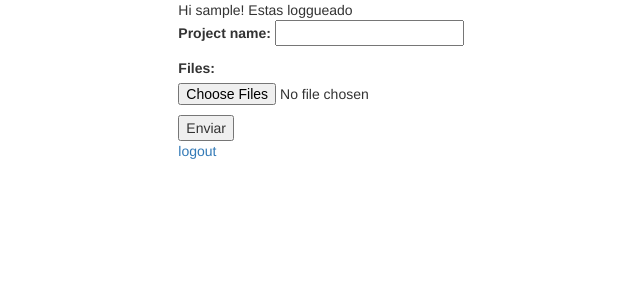
After one commit to Ax-Angel/Geco3.0, a Django app: page /dashboard/upload_document/ in a window 1280 px wide. The commit adds this page. Shown: the top 300 px of the page, without its empty margins (50-690 px from the left). Run offline with Django 3.2, Linux system fonts and the light colour scheme; the visitor is signed in with stand-in values (Sample User, id 1); some libraries are stand-ins or nearby versions.

Commit message:
ya hay subida de archivos

```diff
--- a/GECO/GECO/urls.py
+++ b/GECO/GECO/urls.py
@@ -26,4 +26,6 @@ urlpatterns = [
     path('dashboard/create_project/', normal_project_view, name = 'create_project'),
     path('dashboard/add_collaborator/', add_collaborator_view, name = 'add_collaborator'),
     path('list_user_projects/', list_user_projects_view, name = 'list_user_proyects'),
+    path('dashboard/upload_document/', document_view.as_view(), name = 'document'),
+
 ]
--- /dev/null
+++ b/GECO/Templates/document_form.html
@@ -0,0 +1,16 @@
+{% extends "base_generic.html" %}
+
+{% block content %}
+{% if user.is_authenticated %}
+Hi {{ user.username }}!
+Estas loggueado
+
+<form method="post" enctype="multipart/form-data" method="post">
+  {% csrf_token %}
+  {{ form.as_p }}
+  <button type="submit">Enviar</button>
+</form>
+
+<p><a href="{% url 'logout' %}">logout</a></p>
+{% endif %}
+{% endblock %}
--- a/GECO/Templates/user_dashboard.html
+++ b/GECO/Templates/user_dashboard.html
@@ -10,10 +10,10 @@
 
   	aqui va el dashboard
 
-	{% if not result %}
+	{% if not project %}
 		<p>No ha seleccionado ningun proyecto</p>
 	{% else %}
-		<p>PROYECTO SELECCIONADO: {{ project.name }}</p>
+		<p>PROYECTO SELECCIONADO: {{ project }}</p>
 		{% for doc in documents %}
 			<p>{{ doc.name }}</p>
 		{% endfor %}
--- a/GECO/corpus/forms.py
+++ b/GECO/corpus/forms.py
@@ -1,4 +1,5 @@
 from django import forms
+from .models import *
 
 class normal_project_form(forms.Form):
 	name = forms.CharField(label='Nombre del proyecto', max_length=100)
@@ -8,3 +9,7 @@ class normal_project_form(forms.Form):
 class add_collaborator_form(forms.Form):
 	project_name = forms.CharField(max_length=100)
 	project_member = forms.CharField(label='Usuario', max_length=100)
+
+class document_form(forms.Form):
+	project_name = forms.CharField(max_length=100)
+	files = forms.FileField(widget=forms.ClearableFileInput(attrs={'multiple': True}))
--- a/GECO/corpus/views.py
+++ b/GECO/corpus/views.py
@@ -4,6 +4,7 @@ from .models import *
 from django.db import IntegrityError
 import traceback
 from users.models import User
+from django.views.generic.edit import FormView
 
 # Create your views here.
 def index_view(request):
@@ -13,9 +14,9 @@ def index_view(request):
 def user_dashboard_view(request):
     if request.method == 'GET' and request.GET.get('p',False):
         project = str(request.GET.get('p', ''))
-
         projectObj = NormalProject.objects.get(name=project)
         documents = Document.objects.filter(project=projectObj)
+        print(documents)
         result = []
         for doc in documents:
             result.append(doc)
@@ -50,8 +51,48 @@ def normal_project_view(request):
         form = normal_project_form()
     return render(request, 'normal_project_form.html', {'form': form})
 
+class document_view(FormView):
+    form_class = document_form
+    template_name = 'document_form.html'  # Replace with your template.
+    success_url = 'http://localhost:8000/dashboard/'  # Replace with your URL or reverse().
+
+    def post(self, request, *args, **kwargs):
+        form_class = self.get_form_class()
+        form = self.get_form(form_class)
+        files = request.FILES.getlist('files')
+        if request.user.is_authenticated:
+            users = NormalProject.objects.values_list('project_members', flat=True)
+            if request.user.pk in users:
+                if form.is_valid():
+                    project = NormalProject.objects.get(name=str(form.cleaned_data['project_name']))
+                    for f in files:
+                        try:
+                            doc = Document(file = f,
+                                            name = f.name,
+                                            owner = request.user,
+                                            project = project)
+                            doc.save()
+
+                        except:
+                            print('error')
+                    return self.form_valid(form)
+
+                else:
+                    print(form.errors)
+                    return self.form_invalid(form)
+
+    def get(self, request, *args, **kwargs):
+        form_class = self.get_form_class()
+        form = self.get_form(form_class)
+        if request.user.is_authenticated:
+            return super(document_view, self).get(request, *args, **kwargs)
+        else:
+            redirect('http://localhost:8000/accounts/login/')
+
+
 def list_collaborators_project_view(request):
     pass
+
 
 def list_user_projects_view(request):
     if request.method == 'GET':
```
Also changed, not shown: 1 other file.
